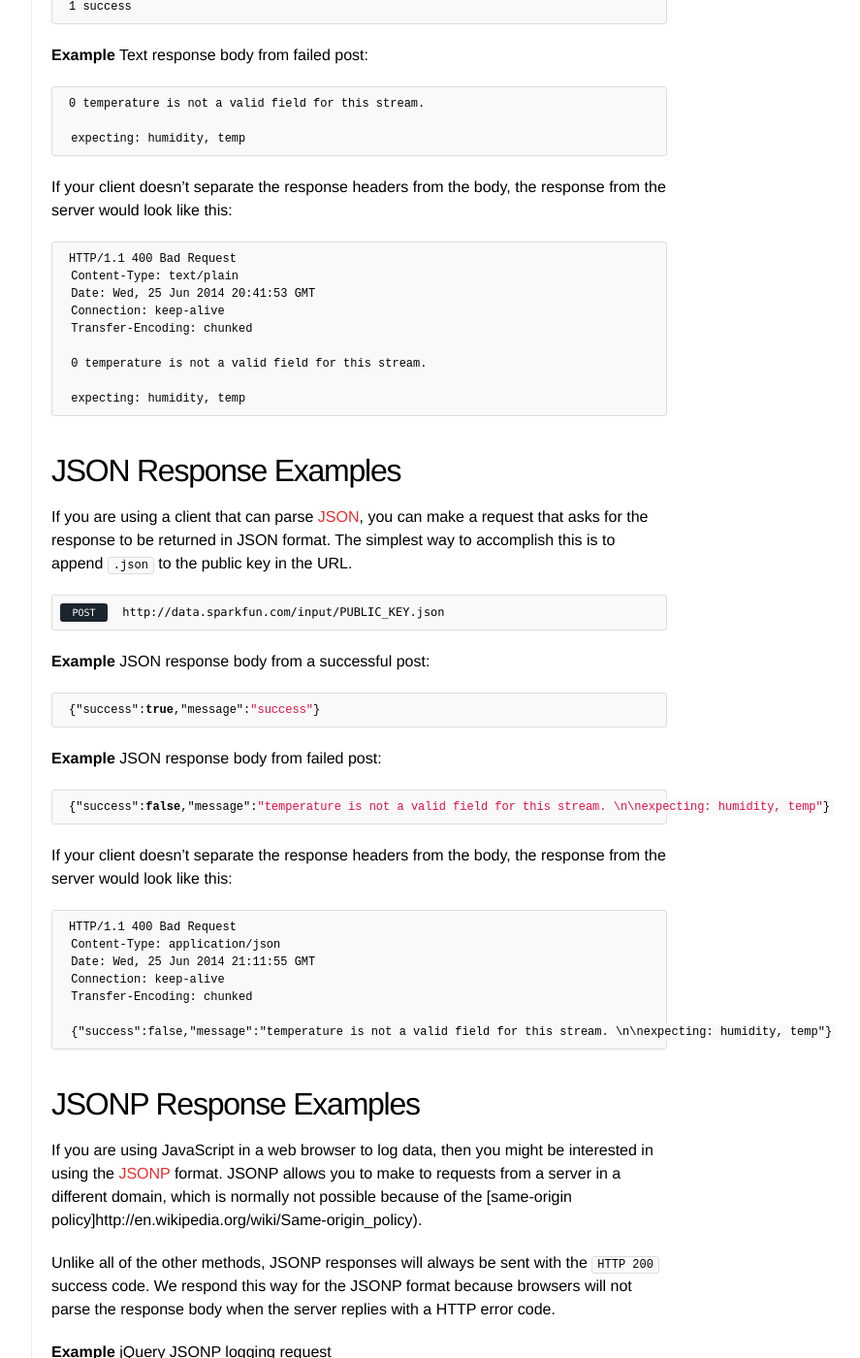
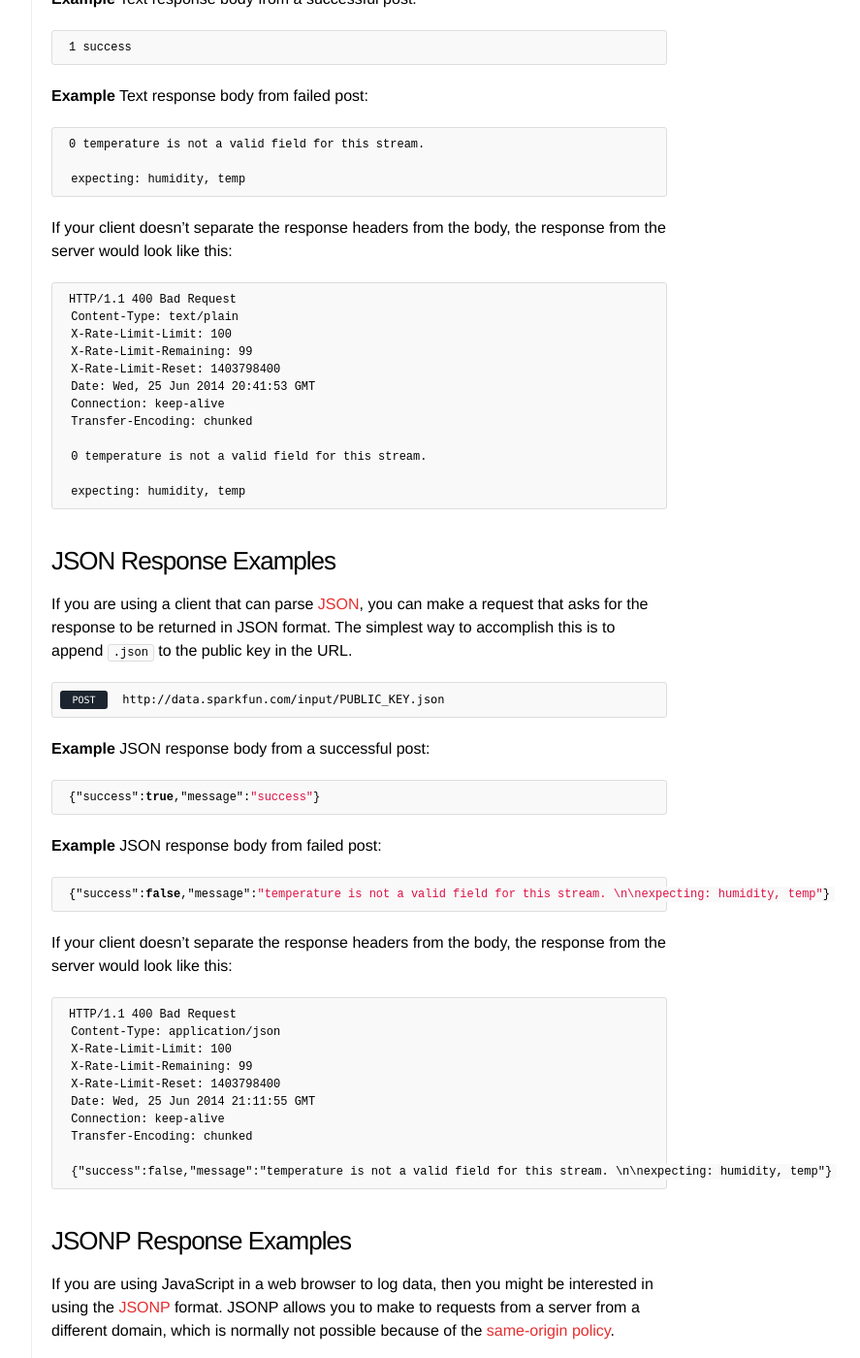
Before and after one commit to sparkfun/phant-docs, a Jekyll site: the page built from docs/input/http.md, in a window 1280 px wide and 1400 px high, scrolled down 1311 px. Shown: the whole window at 97% size, without its empty margins (351-1238 px from the left). Built offline with Jekyll 4.4.1, drawn with Linux system fonts in a browser that asks for light colours; some of the changed text lies outside the part shown.

Commit message:
adds rate limit headers to input examples

```diff
--- a/_layouts/post.html
+++ b/_layouts/post.html
@@ -21,7 +21,7 @@ layout: default
   var disqus_shortname = 'phantio';
 
   (function() {
-      var dsq = document.createElement('script'); dsq.type = 'text/javascript'; dsq.async = true;
+    var dsq = document.createElement('script'); dsq.type = 'text/javascript'; dsq.async = true;
     dsq.src = '//' + disqus_shortname + '.disqus.com/embed.js';
     (document.getElementsByTagName('head')[0] || document.getElementsByTagName('body')[0]).appendChild(dsq);
   })();
--- a/docs/input/http.md
+++ b/docs/input/http.md
@@ -42,7 +44,7 @@ curl -X POST 'http://data.sparkfun.com/stream/PUBLIC_KEY' \
   -d 'temp=91.4&=humidity=86%25'
 {% endhighlight %}
 
-## Plain Text Response Examples
+### Plain Text Response Examples
 
 Currently, responses are sent back in plain text format by default.  The first character of the text response
 will always be a `0` or a `1`, and the second character will always be a space. If the server responds with a `0`
@@ -65,6 +67,9 @@ would look like this:
 
     HTTP/1.1 400 Bad Request
      Content-Type: text/plain
+     X-Rate-Limit-Limit: 100
+     X-Rate-Limit-Remaining: 99
+     X-Rate-Limit-Reset: 1403798400
      Date: Wed, 25 Jun 2014 20:41:53 GMT
      Connection: keep-alive
      Transfer-Encoding: chunked
@@ -73,7 +78,7 @@ would look like this:
 
      expecting: humidity, temp
 
-## JSON Response Examples
+### JSON Response Examples
 
 If you are using a client that can parse [JSON](http://en.wikipedia.org/wiki/JSON), you can make a
 request that asks for the response to be returned in JSON format.  The simplest way to accomplish this
@@ -99,6 +104,9 @@ would look like this:
 {% highlight text %}
 HTTP/1.1 400 Bad Request
  Content-Type: application/json
+ X-Rate-Limit-Limit: 100
+ X-Rate-Limit-Remaining: 99
+ X-Rate-Limit-Reset: 1403798400
  Date: Wed, 25 Jun 2014 21:11:55 GMT
  Connection: keep-alive
  Transfer-Encoding: chunked
@@ -106,17 +114,17 @@ HTTP/1.1 400 Bad Request
  {"success":false,"message":"temperature is not a valid field for this stream. \n\nexpecting: humidity, temp"}
 {% endhighlight %}
 
-## JSONP Response Examples
+### JSONP Response Examples
 
 If you are using JavaScript in a web browser to log data, then you might be interested in using the
 [JSONP](http://en.wikipedia.org/wiki/JSONP) format.  JSONP allows you to make to requests from a server
-in a different domain, which is normally not possible because of the
-[same-origin policy]http://en.wikipedia.org/wiki/Same-origin_policy).
+from a different domain, which is normally not possible because of the
+[same-origin policy](http://en.wikipedia.org/wiki/Same-origin_policy).
 
 Unlike all of the other methods, JSONP responses will always be sent with the `HTTP 200` success code.  We respond
 this way for the JSONP format because browsers will not parse the response body when the server replies with a HTTP error code.
 
-**Example** jQuery JSONP logging request
+**Example** [jQuery](http://jquery.com) JSONP logging request
 
 {% highlight js %}
 var public_key = 'YOUR_PUBLIC_KEY';
@@ -150,6 +158,9 @@ would look like this:
 {% highlight text %}
 HTTP/1.1 200 OK
  Content-Type: text/javascript
+ X-Rate-Limit-Limit: 100
+ X-Rate-Limit-Remaining: 99
+ X-Rate-Limit-Reset: 1403798400
  Date: Wed, 25 Jun 2014 21:32:44 GMT
  Connection: keep-alive
  Transfer-Encoding: chunked
```
Also changed, not shown: other parts of docs/input/http.md (+3 -1 lines), _layouts/docs.html (+0 -18 lines), libraries.md (+3 -2 lines).
